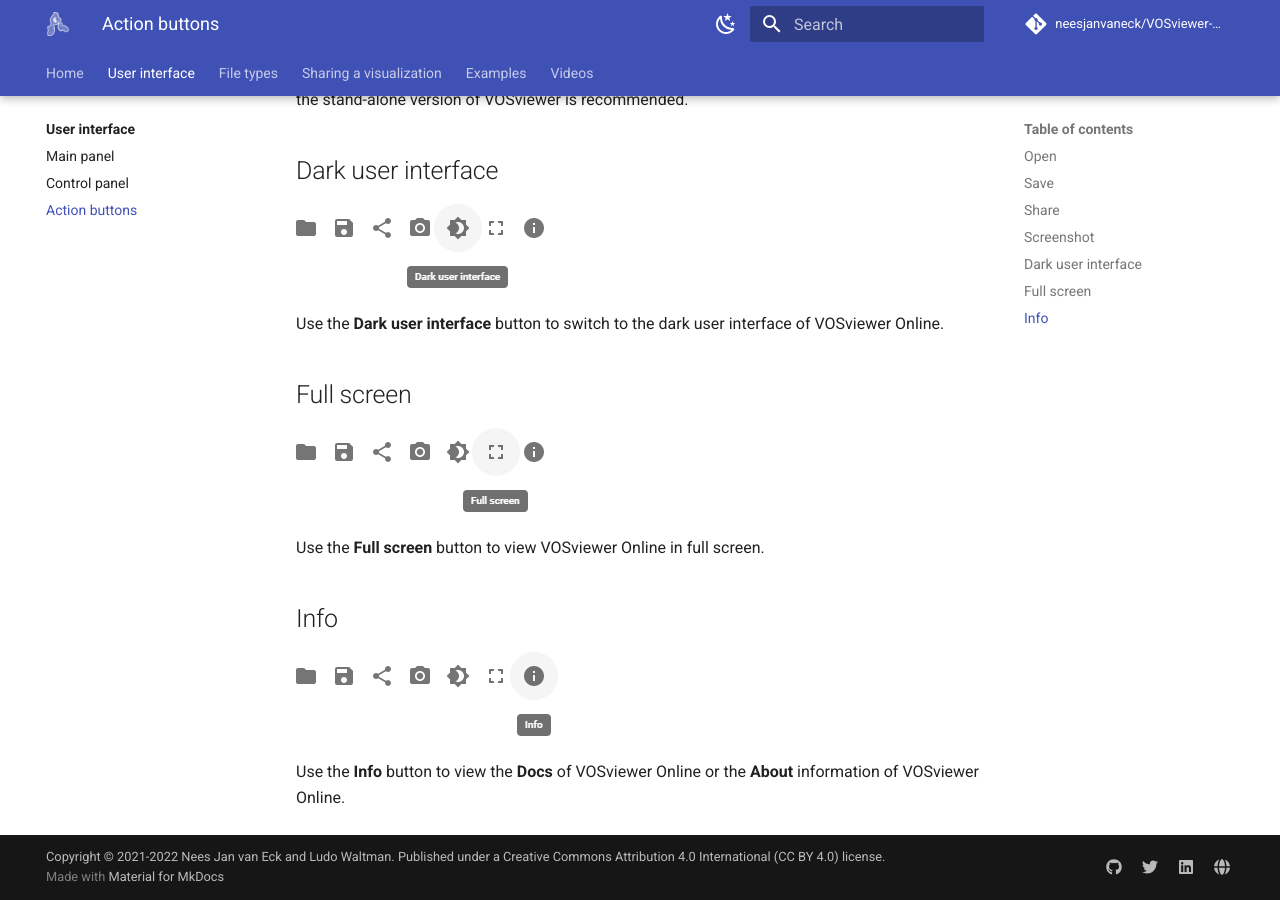
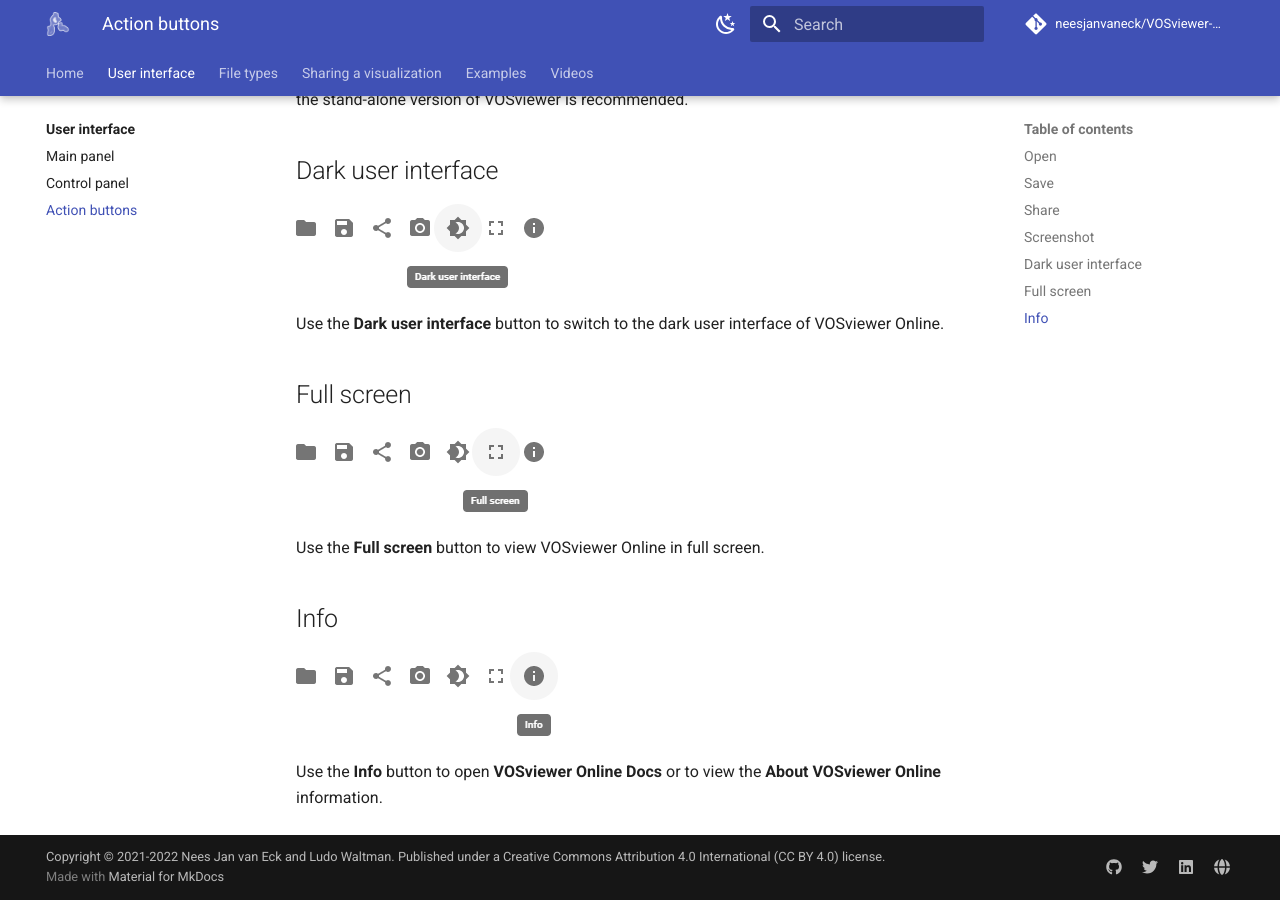
Before and after one commit to neesjanvaneck/VOSviewer-Online-Docs, an MkDocs documentation site: the page built from docs/user-interface/action-buttons.md, in a window 1280 px wide and 900 px high, scrolled down 1212 px. Built offline with MkDocs 1.6.1 and Material for MkDocs 9.7.7, drawn with Linux system fonts in a browser that asks for light colours; comment, search, counter and statistics services are not loaded.

Commit message:
Update Info menu item labels

```diff
--- a/docs/user-interface/action-buttons.md
+++ b/docs/user-interface/action-buttons.md
@@ -42,4 +42,4 @@ Use the **Full screen** button to view VOSviewer Online in full screen.
 
 ![Info button](/docs/assets/images/info.png)
 
-Use the **Info** button to view the **Docs** of VOSviewer Online or the **About** information of VOSviewer Online.
+Use the **Info** button to open **VOSviewer Online Docs** or to view the **About VOSviewer Online** information.
```
